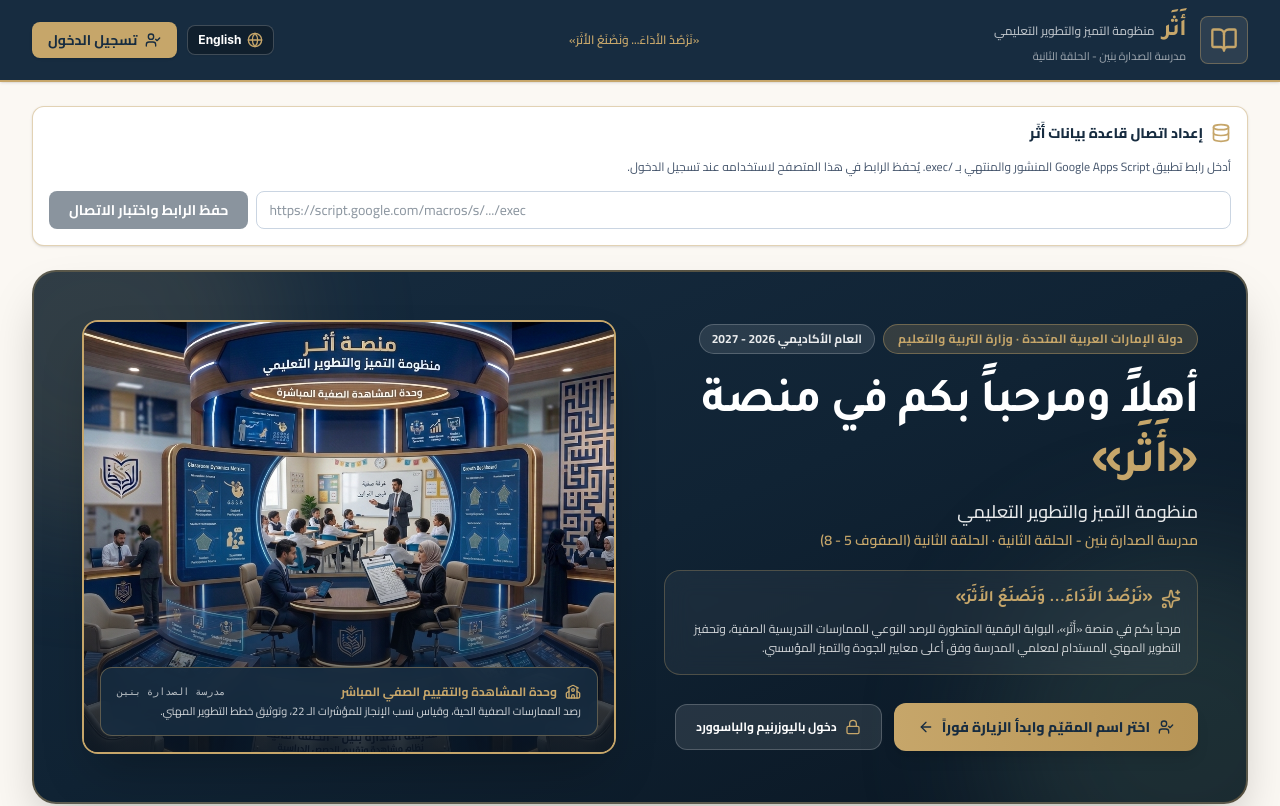
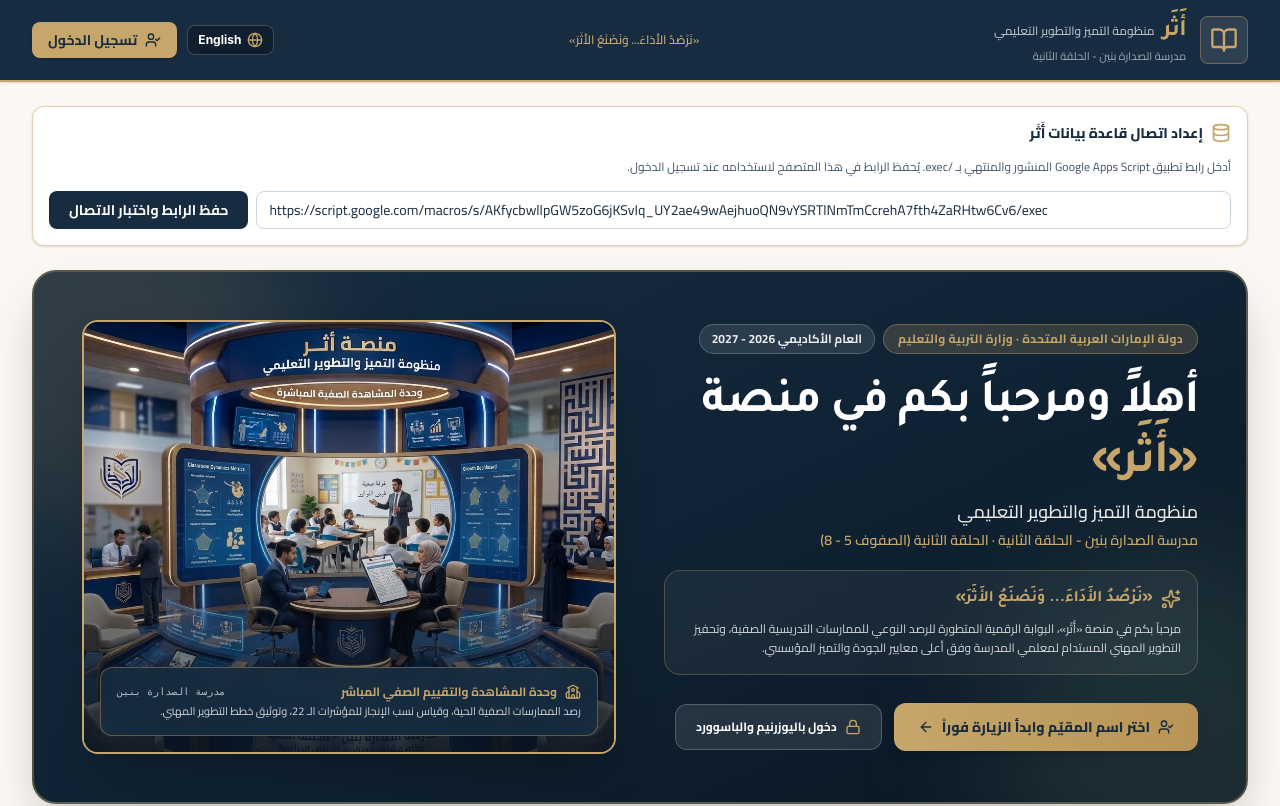
Before and after one commit to aboasmaa2273-code/https-ather-elsadarh-2026.ai.studio, a React (Vite) app: page / in a window 1280 px wide. Shown: the top 806 px of the page. Built offline with nearby package versions, Linux system fonts and the light colour scheme.

Commit message:
Pre-fill ATHAR Apps Script connection URL

```diff
--- a/src/components/PublicConnectionSetup.tsx
+++ b/src/components/PublicConnectionSetup.tsx
@@ -3,13 +3,14 @@ import { atharGasBridge } from '../services/gasBridgeClient';
 import { Database, CheckCircle2, AlertCircle } from 'lucide-react';
 
 const STORAGE_KEY = 'athar_gas_web_app_url_v1';
+const DEFAULT_GAS_URL = 'https://script.google.com/macros/s/AKfycbwllpGW5zoG6jKSvIq_UY2ae49wAejhuoQN9vYSRTlNmTmCcrehA7fth4ZaRHtw6Cv6/exec';
 
 interface Props {
   language?: 'ar' | 'en';
 }
 
 export const PublicConnectionSetup: React.FC<Props> = ({ language = 'ar' }) => {
-  const [url, setUrl] = useState(() => localStorage.getItem(STORAGE_KEY) || '');
+  const [url, setUrl] = useState(() => localStorage.getItem(STORAGE_KEY) || DEFAULT_GAS_URL);
   const [busy, setBusy] = useState(false);
   const [message, setMessage] = useState('');
   const [success, setSuccess] = useState(false);
```
